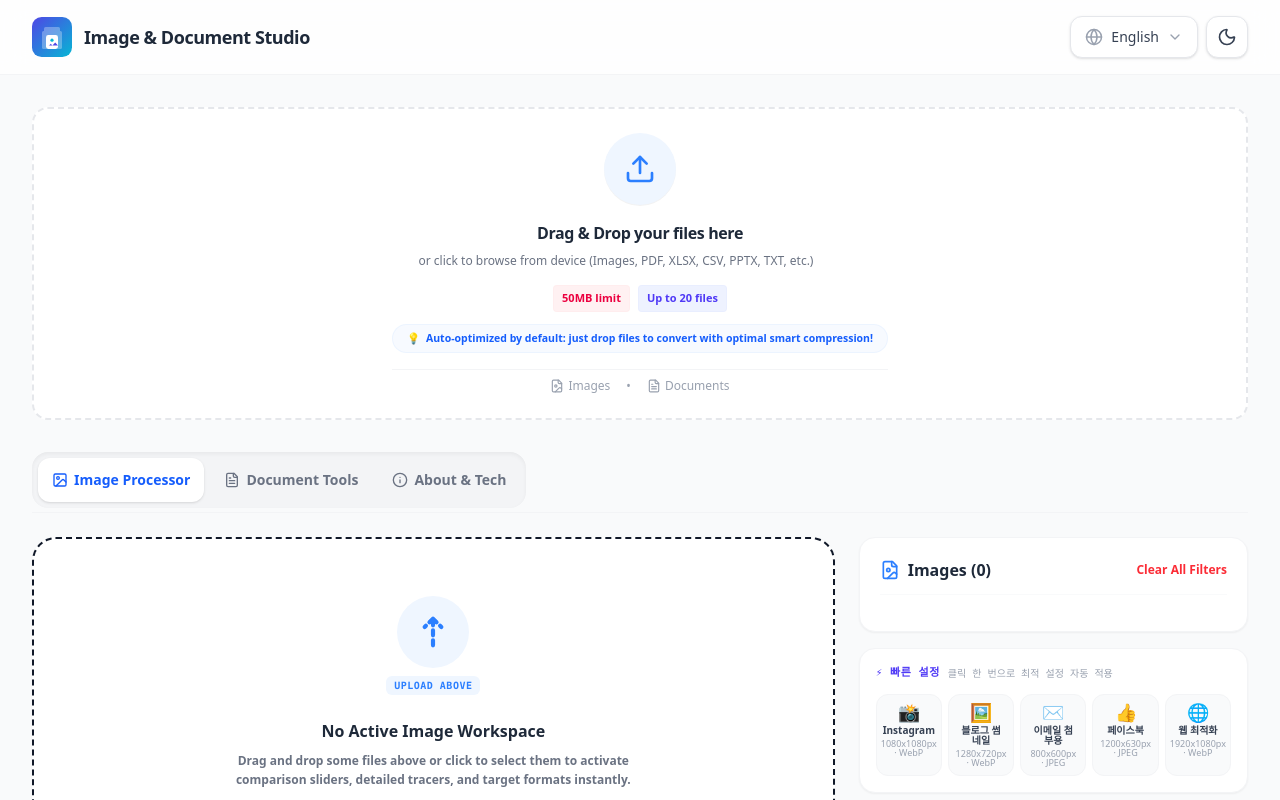
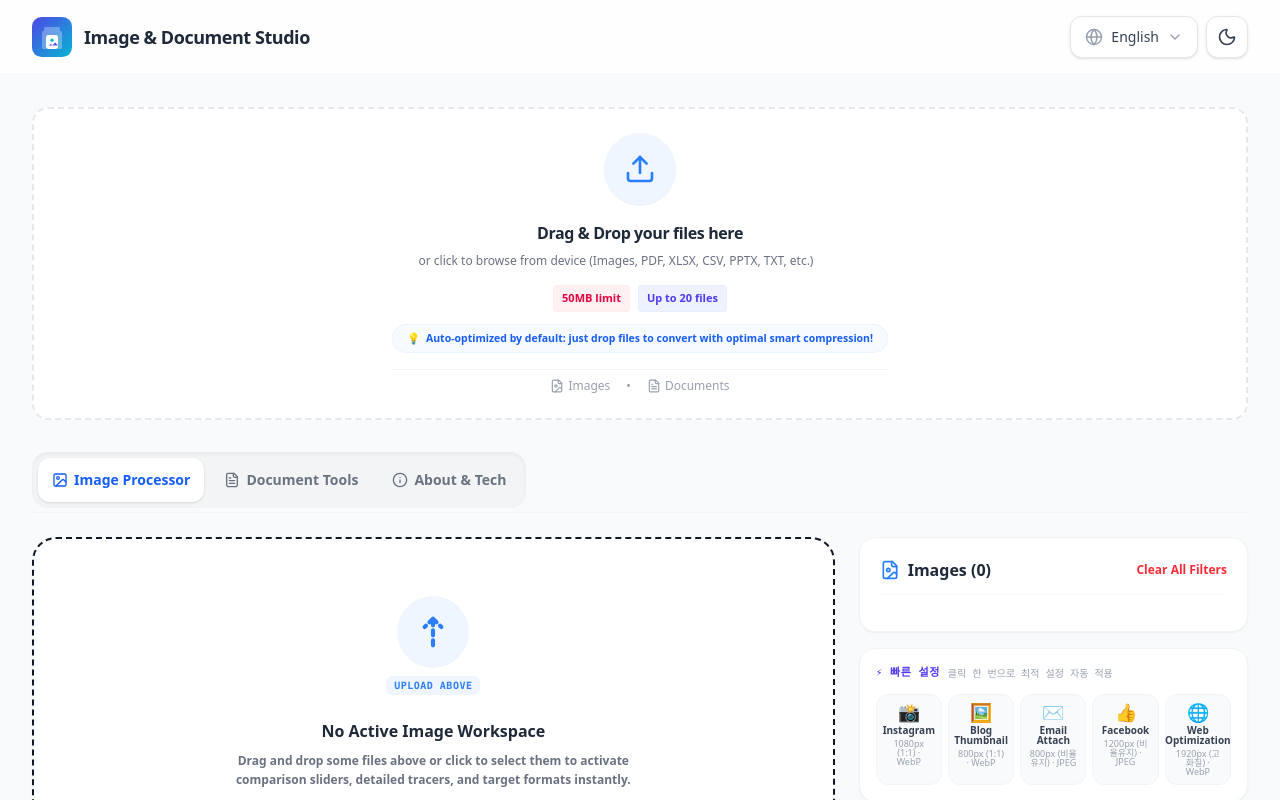
Before and after one commit to sissukim-design/Image-Document-Studio, a React (Vite) app: page / in a window 1280 px wide. Shown: the top 800 px of the page. Built offline with nearby package versions, Linux system fonts and the light colour scheme.

Commit message:
feat: add image compression presets
Update FileDropzone input handling and expand ImageCompressorView presets with social media and web-optimized settings.

```diff
--- a/src/components/FileDropzone.tsx
+++ b/src/components/FileDropzone.tsx
@@ -78,9 +78,8 @@ export default function FileDropzone({ onFilesSelected, title, subtitle }: FileD
           type="file"
           multiple
           onChange={handleFileInputChange}
-          className="absolute inset-0 w-full h-full opacity-0 cursor-pointer"
-          tabIndex={-1}
-          aria-hidden="true"
+          onClick={(e) => e.stopPropagation()}
+          style={{ display: 'none' }}
           id="dropzone-file-input"
         />
 
--- a/src/components/ImageCompressorView.tsx
+++ b/src/components/ImageCompressorView.tsx
@@ -138,7 +138,7 @@ export default function ImageCompressorView({
   });
 
   const [isAdvancedOpen, setIsAdvancedOpen] = useState(false);
-  const [activePreset, setActivePreset] = useState<'fast' | 'recommended' | 'high' | 'custom'>('recommended');
+  const [activePreset, setActivePreset] = useState<'fast' | 'recommended' | 'high' | 'instagram' | 'thumbnail' | 'email' | 'facebook' | 'web' | 'custom'>('recommended');
 
   const applyPreset = (preset: 'fast' | 'recommended' | 'high') => {
     setActivePreset(preset);
@@ -479,26 +479,33 @@ export default function ImageCompressorView({
             </div>
             <div className="grid grid-cols-5 gap-1.5">
               {[
-                        { id: 'instagram', label: 'Instagram', icon: '📸', desc: '1080x1080px · WebP', settings: { quality: 0.85, format: 'webp' as const, resizeMode: 'width' as const, resizeValue: 1080, resizeHeight: 1080, compressEnabled: true } },
-                        { id: 'thumbnail', label: '블로그 썸네일', icon: '🖼', desc: '1280x720px · WebP', settings: { quality: 0.85, format: 'webp' as const, resizeMode: 'width' as const, resizeValue: 1280, resizeHeight: 720, compressEnabled: true } },
-                                        { id: 'email', label: '이메일 첨부용', icon: '✉', desc: '800x600px · JPEG', settings: { quality: 0.65, format: 'jpeg' as const, resizeMode: 'width' as const, resizeValue: 800, resizeHeight: 600, compressEnabled: true } },
-                        { id: 'facebook', label: '페이스북', icon: '👍', desc: '1200x630px · JPEG', settings: { quality: 0.85, format: 'jpeg' as const, resizeMode: 'width' as const, resizeValue: 1200, resizeHeight: 630, compressEnabled: true } },
-                        { id: 'web', label: '웹 최적화', icon: '🌐', desc: '1920x1080px · WebP', settings: { quality: 0.82, format: 'webp' as const, resizeMode: 'width' as const, resizeValue: 1920, resizeHeight: 1080, compressEnabled: true } },
-              ].map((preset) => (
+                { id: 'instagram', label: 'Instagram', icon: '📸', desc: '1080px (1:1) · WebP', settings: { quality: 0.85, format: 'webp' as const, resizeMode: 'width' as const, resizeValue: 1080, cropAspectRatio: '1:1' as const, compressEnabled: true } },
+                { id: 'thumbnail', label: isKo ? '블로그 썸네일' : 'Blog Thumbnail', icon: '🖼', desc: '800px (1:1) · WebP', settings: { quality: 0.85, format: 'webp' as const, resizeMode: 'width' as const, resizeValue: 800, cropAspectRatio: '1:1' as const, compressEnabled: true } },
+                { id: 'email', label: isKo ? '이메일 첨부용' : 'Email Attach', icon: '✉', desc: '800px (비율유지) · JPEG', settings: { quality: 0.65, format: 'jpeg' as const, resizeMode: 'width' as const, resizeValue: 800, cropAspectRatio: 'none' as const, compressEnabled: true } },
+                { id: 'facebook', label: isKo ? '페이스북' : 'Facebook', icon: '👍', desc: '1200px (비율유지) · JPEG', settings: { quality: 0.85, format: 'jpeg' as const, resizeMode: 'width' as const, resizeValue: 1200, cropAspectRatio: 'none' as const, compressEnabled: true } },
+                { id: 'web', label: isKo ? '웹 최적화' : 'Web Optimization', icon: '🌐', desc: '1920px (고화질) · WebP', settings: { quality: 0.82, format: 'webp' as const, resizeMode: 'width' as const, resizeValue: 1920, cropAspectRatio: 'none' as const, compressEnabled: true } },
+              ].map((preset) => {
+                const isSelected = activePreset === preset.id;
+                return (
                   <button
                     key={preset.id}
                     onClick={() => {
                       setOptions(prev => ({ ...prev, ...preset.settings }));
-                    setActivePreset('custom');
+                      setActivePreset(preset.id as any);
                     }}
-                  className="flex flex-col items-center gap-1 p-2 rounded-xl border border-gray-100 dark:border-zinc-700 bg-gray-50 dark:bg-zinc-800 hover:bg-indigo-50 hover:border-indigo-200 dark:hover:bg-indigo-950/30 dark:hover:border-indigo-700 transition-all duration-150 cursor-pointer group"
+                    className={`flex flex-col items-center gap-1 p-2 rounded-xl border transition-all duration-150 cursor-pointer group ${
+                      isSelected
+                        ? 'border-indigo-500 bg-indigo-50/20 text-indigo-600 dark:border-indigo-700 dark:bg-indigo-950/20 dark:text-indigo-400 ring-2 ring-indigo-500/15 shadow-3xs'
+                        : 'border-gray-100 dark:border-zinc-700 bg-gray-50 dark:bg-zinc-800 hover:bg-indigo-50 hover:border-indigo-200 dark:hover:bg-indigo-950/30'
+                    }`}
                     title={preset.desc}
                   >
                     <span className="text-lg leading-none">{preset.icon}</span>
                     <span className="text-[10px] font-semibold text-gray-700 dark:text-zinc-300 group-hover:text-indigo-700 dark:group-hover:text-indigo-300 leading-none text-center">{preset.label}</span>
                     <span className="text-[9px] text-gray-400 dark:text-zinc-500 group-hover:text-indigo-400 leading-none text-center">{preset.desc}</span>
                   </button>
-              ))}
+                );
+              })}
             </div>
           </div>
 
```
Lines whose indentation alone changed are shown as unchanged.
